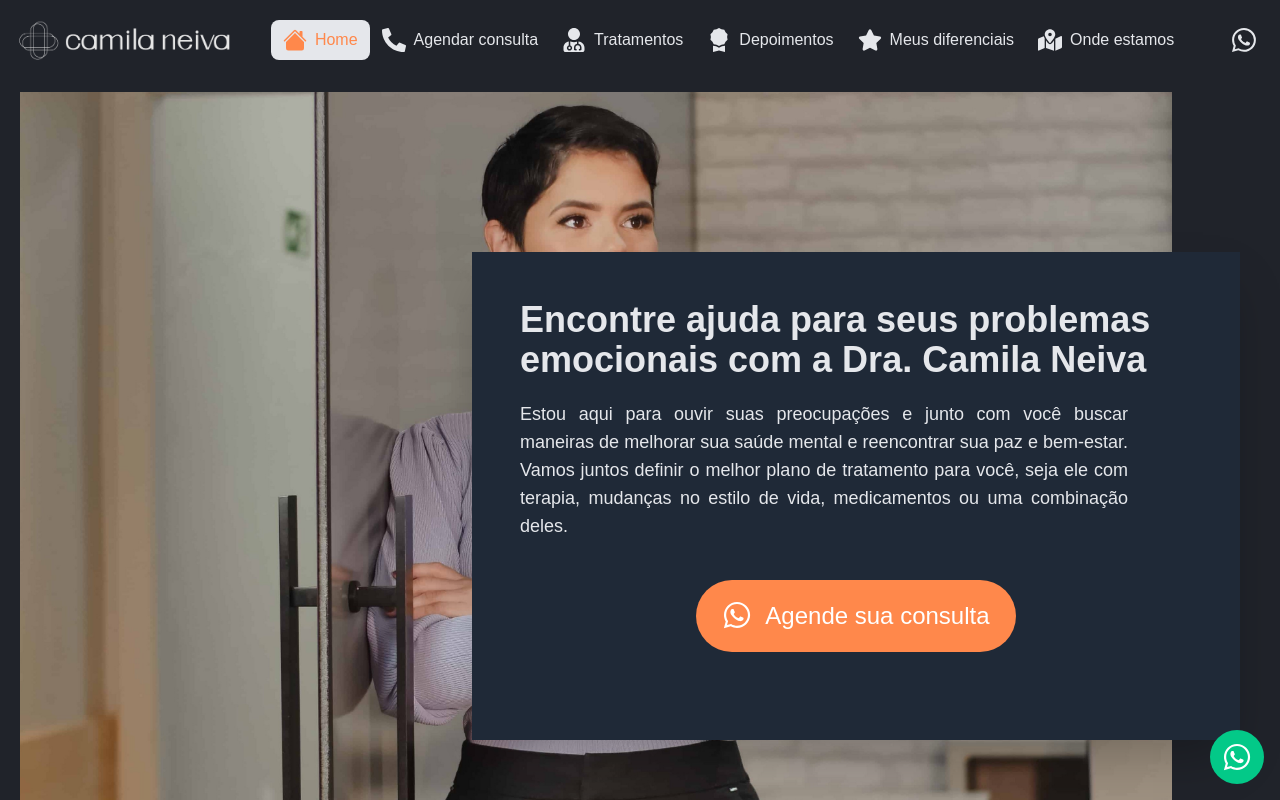
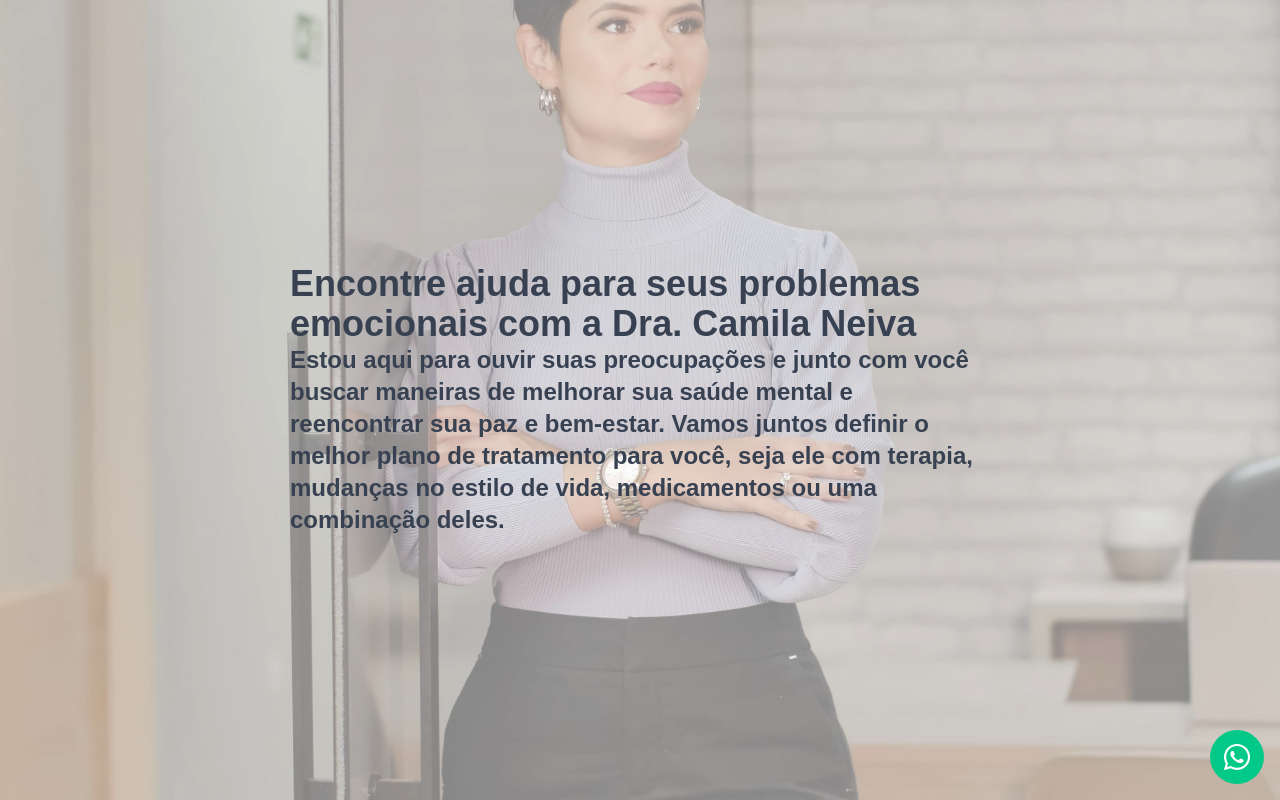
Before and after one commit to brunoprestesap/page-dra-camila, a React (Create React App) app: page / in a window 1280 px wide. Shown: the top 800 px of the page. Built offline with nearby package versions, Linux system fonts and the light colour scheme; a web font is replaced by a local one.

Commit message:
ajuste no topo

```diff
--- a/src/Pages/HomePage.js
+++ b/src/Pages/HomePage.js
@@ -1,6 +1,6 @@
 import HeroContent from "../components/Hero";
 import BtnUp from "../components/BtnUp";
-import NavBar from "../components/NavBar";
+// import NavBar from "../components/NavBar";
 import ContentsVideo from "../components/ContentsVideo.js"
 import Depositions from "../components/Depositions";
 import Diferentials from "../components/Diferential";
@@ -25,7 +25,7 @@ function HomePage() {
 
         <div className="container mx-auto transform duration-500">
           {/* NavBar Component */}
-          <NavBar color={currentColor} />
+          {/* <NavBar color={currentColor} /> */}
 
           {/* Hero area */}
           <HeroContent color={currentColor} />
@@ -41,9 +41,6 @@ function HomePage() {
 
           {/* Diferentials area */}
           <Diferentials />
-
-          {/* Form Agendamento */}
-          <FormScheduler color={currentColor} />
 
           {/* Content Area */}
           <ContentsVideo color={currentColor} />
--- a/src/components/Hero.js
+++ b/src/components/Hero.js
@@ -1,16 +1,29 @@
 import React from 'react'
 
-import Presentation from "./Presentation";
+// import Presentation from "./Presentation";
 import hero from "../assets/hero.jpg";
 
 function Hero({ color }) {
   return (
-    <div id="hero" className="p-5">
-      <div className="transform duration-500 hover:shadow-2xl hover:-translate-y-1 relative">
-        <img className="xl:max-w-6xl" src={hero} alt="hero"></img>
+    <div id="hero">
 
+      <img className="w-full h-screen object-cover" src={hero} alt="hero"></img>
+
+      <div className='w-full h-screen absolute top-0 left-0 bg-white/50 justify-center'>
+        <div className='max-w-[700px] m-auto h-full flex flex-col justify-center items-center'>
+          <h1 className='text-xl md:text-4xl font-bold text-gray-700'>
+            Encontre ajuda para seus problemas emocionais com a Dra. Camila Neiva
+          </h1>
+          <h2 className='text-xl md:text-2xl font-bold text-gray-700'>
+            Estou aqui para ouvir suas preocupações e junto com você buscar maneiras de melhorar sua saúde mental e reencontrar sua paz e bem-estar.
+            Vamos juntos definir o melhor plano de tratamento para você, seja ele com terapia, mudanças no estilo de vida, medicamentos ou uma combinação deles.
+          </h2>
+        </div>
+      </div>
+
+      {/* <div className="transform duration-500 hover:shadow-2xl hover:-translate-y-1 relative">
         <Presentation color={color} />
-      </div>
+      </div> */}
     </div>
   );
 }
```
